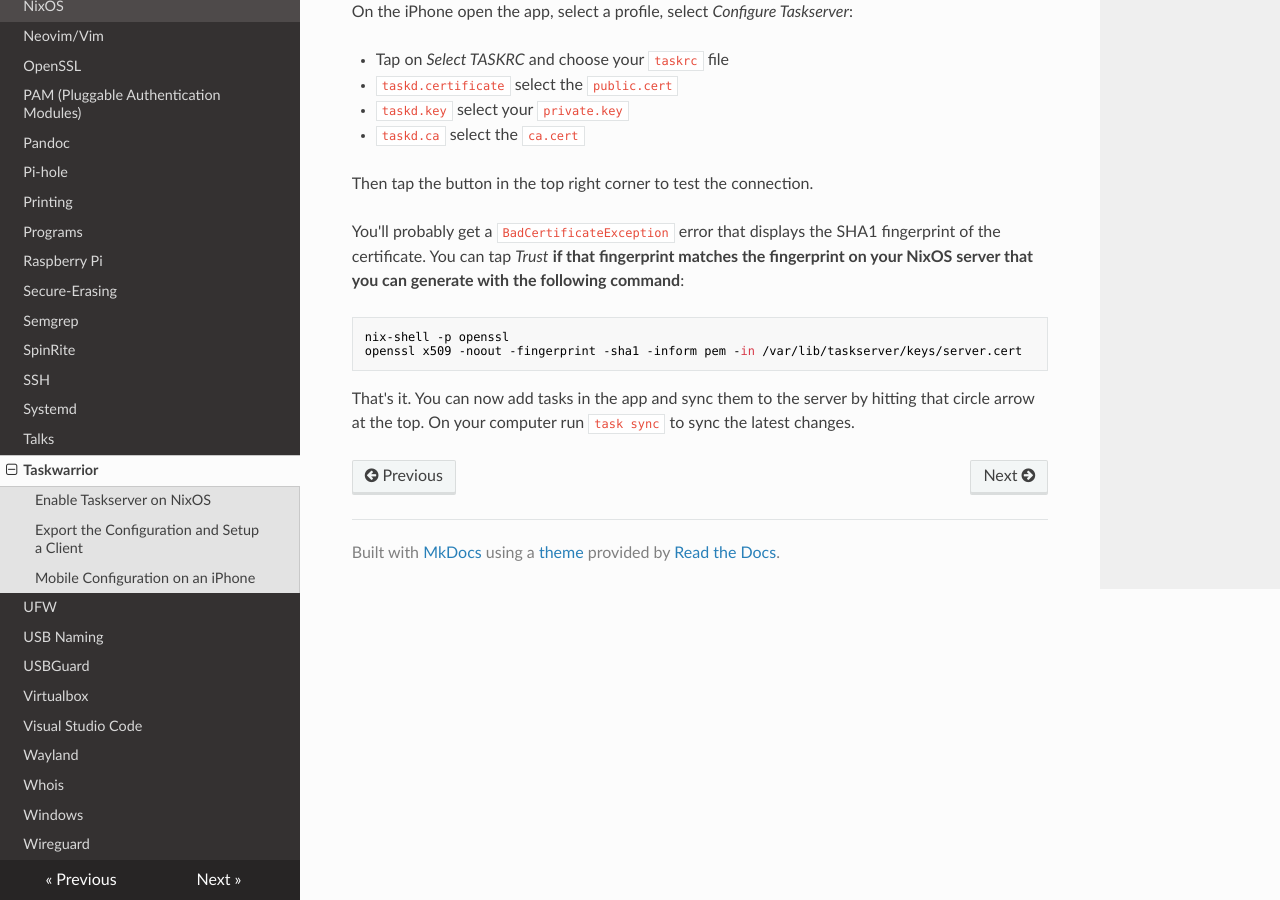
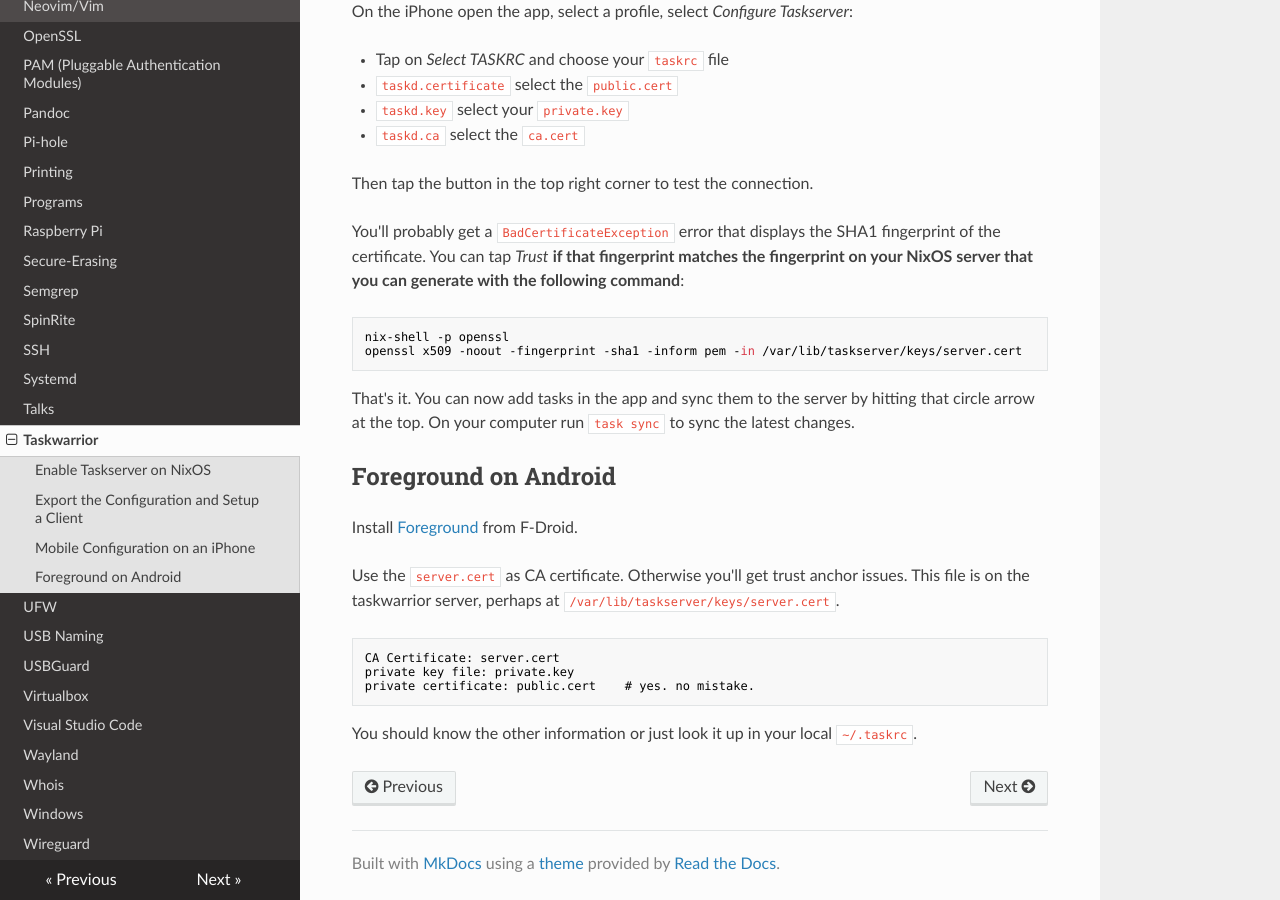
Before and after one commit to Maaxxs/wiki, an MkDocs documentation site: the page built from docs/taskwarrior.md, in a window 1280 px wide and 900 px high, scrolled down 2142 px. Built offline with MkDocs 1.6.1, drawn with Linux system fonts in a browser that asks for light colours; nearby versions of some CDN libraries.

Commit message:
Add Taskwarrior setup on Android with Foreground

````diff
--- a/docs/taskwarrior.md
+++ b/docs/taskwarrior.md
@@ -133,3 +133,23 @@ openssl x509 -noout -fingerprint -sha1 -inform pem -in /var/lib/taskserver/keys/
 That's it. You can now add tasks in the app and sync them to the server
 by hitting that circle arrow at the top. On your computer run
 `task sync` to sync the latest changes.
+
+
+## Foreground on Android
+
+Install
+[Foreground](https://f-droid.org/en/packages/me.bgregos.brighttask/)
+from F-Droid.
+
+Use the `server.cert` as CA certificate. Otherwise you'll get trust
+anchor issues. This file is on the taskwarrior server, perhaps at
+`/var/lib/taskserver/keys/server.cert`.
+
+```txt
+CA Certificate: server.cert
+private key file: private.key
+private certificate: public.cert    # yes. no mistake.
+```
+
+You should know the other information or just look it up in your local
+`~/.taskrc`.
````
